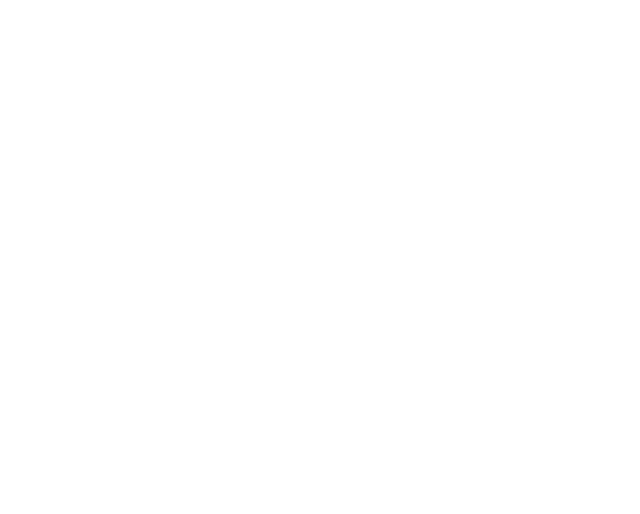
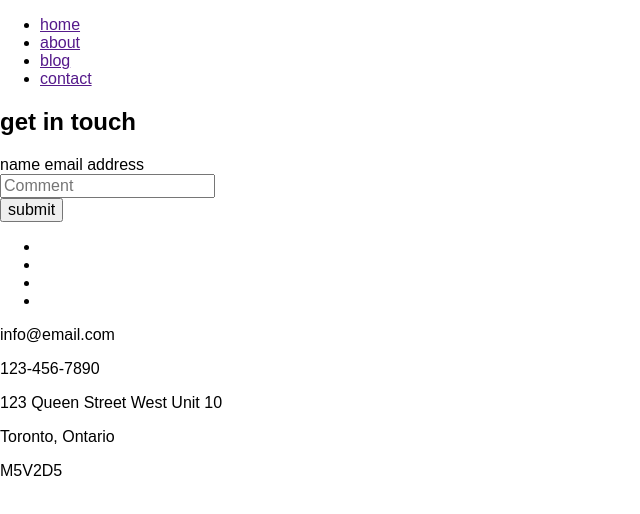
Before and after one commit to robertjinchun/robertChunProjectTwo, a plain HTML site: page form.html in a window 1280 px wide. Shown: the whole page, without its empty margins (0-640 px from the left). Drawn offline with Linux system fonts and the light colour scheme.

Commit message:
Basic Blog markup for all html completed

```diff
--- a/form.html
+++ b/form.html
@@ -7,6 +7,58 @@
 <link rel="stylesheet" href="styles/style.css"/>
 </head>
 <body>
+    <header>
+        <nav>
+            <ul>
+                <li><a href="">home</a></li>
+                <li><a href="">about</a></li>
+                <li><a href="">blog</a></li>
+                <li><a href="">contact</a></li>
+            </ul>
+        </nav>
+        <section>
+            <h2>get in touch</h2>
+        </section>
+        <section>
+            <div>
 
+            </div>
+            <form action="">
+                <div>
+                    <div>
+                        <div>
+                            <label for="">name</label>
+                            <label for="">email address</label>
+                        </div>
+                        <div>
+                            <input type="text" placeholder="Comment">
+                        </div>
+                    </div>
+                    <div>
+                        <button>submit</button>
+                    </div>
+                </div>
+            </form>
+        </section>
+    </header>
+    <main>
+        <div>
+            <ul>
+                <li></li>
+                <li></li>
+                <li></li>
+                <li></li>
+            </ul>
+        </div>
+        <div>
+            <p>info@email.com</p>
+        </div>
+        <div>
+            <P>123-456-7890</P>
+            <P>123 Queen Street West Unit 10</P>
+            <P>Toronto, Ontario</P>
+            <P>M5V2D5</P>
+        </div>
+    </main>
 </body>
 </html>
```
Also changed, not shown: blog.html (+8 -0 lines).
